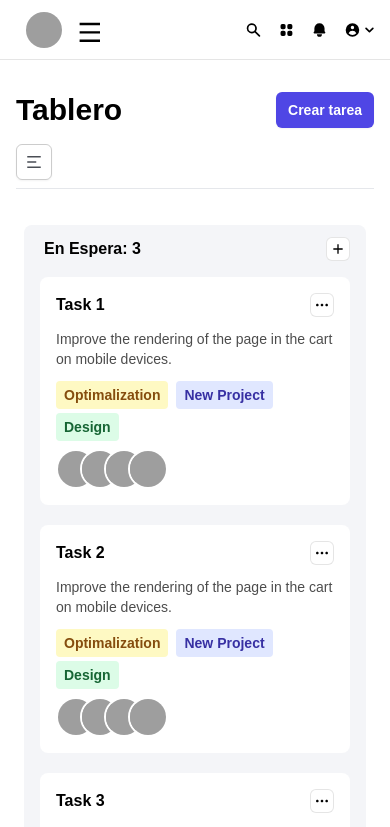
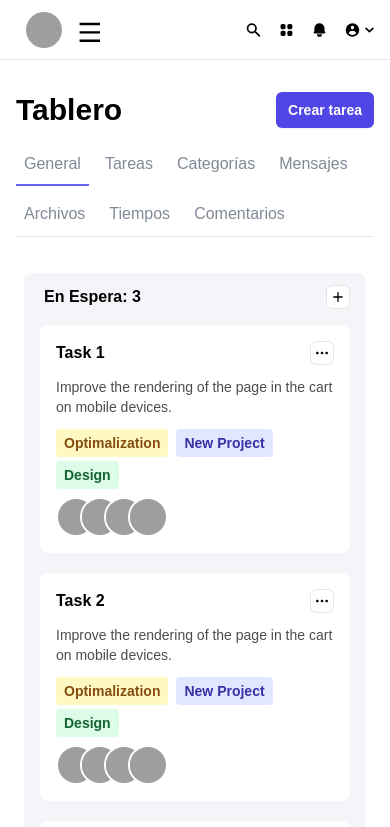
Before and after one commit to dejeloper/opplanner, a React (Vite) app: page / in a window 390 px wide. Shown: the top 827 px of the page. Built offline with nearby package versions, Linux system fonts and the light colour scheme; grey boxes are pictures that could not be loaded.

Commit message:
Refactor ContentTabs component to use dynamic tabs

```diff
--- a/src/components/main/ContentTabs.tsx
+++ b/src/components/main/ContentTabs.tsx
@@ -1,40 +1,56 @@
-import { RiFilter2Line, RiFullscreenLine, RiMenu2Fill } from "react-icons/ri";
+import { RiFilter2Line, RiFullscreenLine } from "react-icons/ri";
 import { BoardTasks } from "../task/BoardTasks";
 import { ButtonDisabled } from "../ui/ButtonDisabled";
 import { TabButton } from "../ui/TabButton";
 
 export function ContentTabs() {
+  const tabs = [
+    {
+      id: 1,
+      name: "General",
+      active: true,
+    },
+    {
+      id: 2,
+      name: "Tareas",
+      active: false,
+    },
+    {
+      id: 3,
+      name: "Categorías",
+      active: false,
+    },
+    {
+      id: 4,
+      name: "Mensajes",
+      active: false,
+    },
+    {
+      id: 5,
+      name: "Archivos",
+      active: false,
+    },
+    {
+      id: 6,
+      name: "Tiempos",
+      active: false,
+    },
+    {
+      id: 7,
+      name: "Comentarios",
+      active: false,
+    },
+  ];
+
   return (
     <div className="flex flex-col flex-1">
       <div className="flex tabs-header justify-between border-b mb-4">
-        <button className="flex sm:hidden items-center rounded-md bg-transparent border border-[#00000033] text-[#4a4e55] px-2 py-2 text-sm font-semibold shadow-sm hover:border-[#808997] mb-2">
-          <span className="text-lg lg:mr-2" title="Pantalla Completa">
-            <RiMenu2Fill />
-          </span>
-        </button>
-
-        <ul className="sm:flex hidden flex-row overflow-x-auto gap-2">
-          <li>
-            <TabButton active={true}>General</TabButton>
-          </li>
-          <li>
-            <TabButton>Tareas</TabButton>
-          </li>
-          <li>
-            <TabButton>Categorías</TabButton>
-          </li>
-          <li>
-            <TabButton>Mensajes</TabButton>
-          </li>
-          <li>
-            <TabButton>Archivos</TabButton>
-          </li>
-          <li>
-            <TabButton>Tiempos</TabButton>
-          </li>
-          <li>
-            <TabButton>Comentarios</TabButton>
-          </li>
+        <ul className="flex flex-row flex-wrap gap-2">
+          {tabs.map((tab) => (
+            <li key={tab.id}>
+              <TabButton active={tab.active}>{tab.name}</TabButton>
+            </li>
+          ))}
         </ul>
 
         <div className="md:flex gap-3 hidden">
```
